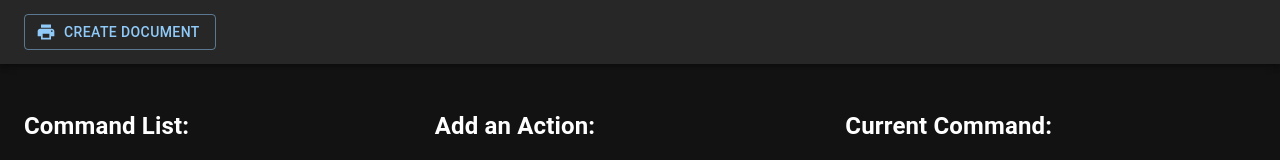
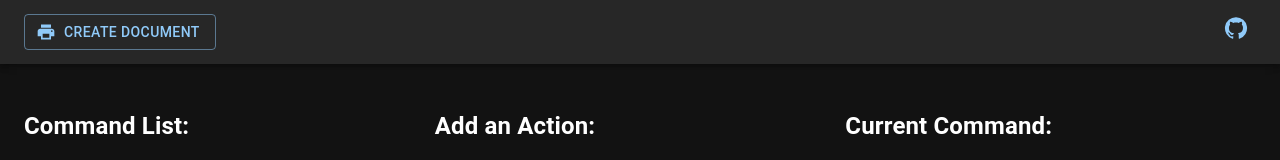
Before and after one commit to matthewbean/visual-talonscript, a React (Vite) app: page / in a window 1280 px wide. Shown: the top 160 px of the page. Built offline with nearby package versions, Linux system fonts and the light colour scheme.

Commit message:
added github link

```diff
--- a/index.html
+++ b/index.html
@@ -4,7 +4,7 @@
     <meta charset="UTF-8" />
     <link rel="icon" type="image/svg+xml" href="/vite.svg" />
     <meta name="viewport" content="width=device-width, initial-scale=1.0" />
-    <title>Vite + React</title>
+    <title>Visual Talon Script</title>
   </head>
   <body>
     <div id="root"></div>
--- a/src/components/NavBar.tsx
+++ b/src/components/NavBar.tsx
@@ -2,7 +2,8 @@ import React from 'react'
 import AppBar from '@mui/material/AppBar';
 import Box from '@mui/material/Box';
 import Toolbar from '@mui/material/Toolbar';
-
+import GitHubIcon from '@mui/icons-material/GitHub';
+import Link from '@mui/material/Link';
 
 import PrintModal from './PrintModal';
 
@@ -15,6 +16,7 @@ export default function ButtonAppBar() {
       <AppBar position="static">
         <Toolbar>
           <PrintModal />
+          <Link sx={{position:"fixed", top:"16px", right:"2rem"}} rel="noopener" target={"_blank"} href="https://github.com/matthewbean/visual-talonscript"><GitHubIcon></GitHubIcon></Link>
         </Toolbar>
       </AppBar>
     </Box>
```
